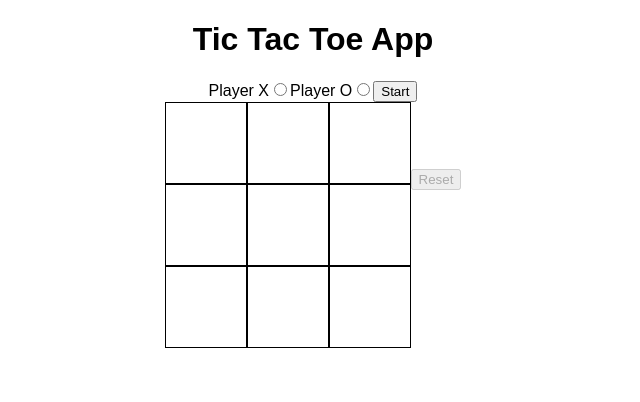
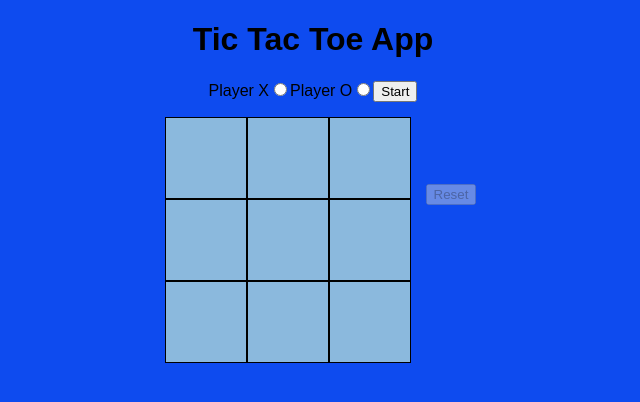
Before and after one commit to josephjennings3/tictactoe, a React (Create React App) app: page / in a window 1280 px wide. Shown: the top 402 px of the page, without its empty margins (327-967 px from the left). Built offline with nearby package versions, Linux system fonts and the light colour scheme.

Commit message:
added color

```diff
--- a/src/App.css
+++ b/src/App.css
@@ -1,3 +1,8 @@
+body {
+  background-color: #0e4bef;
+
+}
+
 .container {
   text-align: center;
   align-content: center;
@@ -9,10 +14,12 @@
   border: 1px solid black;
   display: inline-block;
   line-height: 80px;
+  background-color: #8bb9dd;
 }
 
 .board {
   display: inline-flex;
   flex-wrap: wrap;
   width: 246px;
+  padding: 15px 15px;
 }
```
Also changed, not shown: package.json (line endings or trailing spaces), 1 other file (tests, documents, lock files or other folders).
